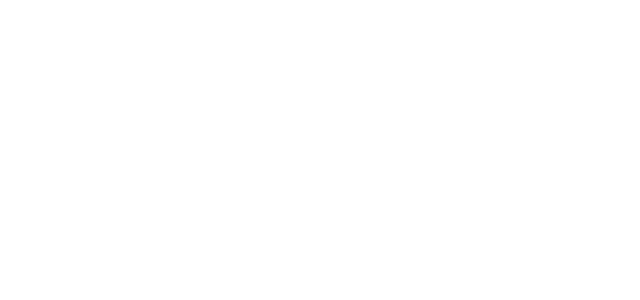
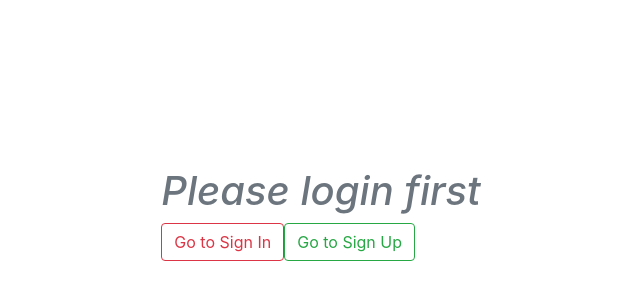
Before and after one commit to faiza203/Urdu_Version_Tailor_App, a React (Create React App) app: page /Measurment in a window 1280 px wide. Shown: the part 186-486 px from the top of the page, without its empty margins (319-959 px from the left). Built offline with nearby package versions, Linux system fonts and the light colour scheme.

Commit message:
Add Measurment in Router

```diff
--- a/src/App.tsx
+++ b/src/App.tsx
@@ -1,6 +1,6 @@
 import { Router, Route, Switch } from 'react-router';
 import './App.css';
-import { Home, SignUp, SignIn, DashBoard } from './Components/Elements';
+import { Home, SignUp, SignIn, DashBoard, Measurment } from './Components/Elements';
 import { history } from './Components/history';
 import 'bootstrap/dist/css/bootstrap.min.css';
 
@@ -13,6 +13,7 @@ function App() {
           <Route path="/SignUp" component={SignUp}></Route>
           <Route path="/SignIn" component={SignIn}></Route>
           <Route path="/DashBoard" component={DashBoard}></Route>
+          <Route path="/Measurment" component={Measurment}></Route>
         </Switch>
       </Router>
     </div>
--- a/src/Components/Elements/Customer.tsx
+++ b/src/Components/Elements/Customer.tsx
@@ -1,6 +1,7 @@
 import { useDispatch, useSelector } from 'react-redux';
 import firsbase from 'firebase';
-import { checkCustomer, checkCustomerFirebase } from '../Functions';
+import { checkCustomerFirebase } from '../Functions';
+import { history } from './../history';
 
 export const Customers = (props: any) => {
     const state = useSelector((state: any) => state);
@@ -23,6 +24,8 @@ export const Customers = (props: any) => {
                         <button className="btn btn-outline-danger d-inline m-1" onClick={() => {
                         }}>آرڈر</button>
                         <button className="btn btn-outline-success d-inline m-2 " onClick={() => {
+                            history.push("/Measurment")
+                            history.replace("/Measurment")
                         }}>پیمائش                </button>
                         <h3 className="h3 text-muted d-inline mt-2">{Customer}</h3>
                     </div>
--- a/src/Components/Elements/Measurment.tsx
+++ b/src/Components/Elements/Measurment.tsx
@@ -1,46 +1,11 @@
+import { useSelector } from 'react-redux';
 import { history } from './../history';
 
 export function Measurment() {
-    // export const AddMeasurment = () => {
-    //     const dispatch = useDispatch();
-    //     const customerState = useSelector((state: any) => state);
-    //     const tailor = customerState.tailors[0];
-    //     const client = customerState.customer[0];
-    //     const promise = () => {
-    //         firebase.firestore().collection('Measurments').doc(tailor).collection("Customer").get()
-    //             .then(snapshot => {
-    //                 snapshot.docs.forEach(client => {
-    //                     const clientName = client.id;
-    //                     const measurment = client.data().measurmentEle;
-    //                     checkFirebaseMeasurment(clientName, measurment, dispatch, customerState.measurment);
-    //                 })
-    //             }).catch()
-    //     }
-    //     promise();
-
-    //     const saveMeasurment: any = (e: any) => {
-    //         e.preventDefault();
-
-    //         const [Length, Width, Neck, Chest, Waist, Bust, ArmLenght, ShoulderLenght, LegLenght] = e.target;
-    //         const measurmentEle = {
-    //             Length: Length.value, Width: Width.value, Chest: Chest.value, Bust: Bust.value, Waist: Waist.value, Neck: Neck.value, ArmLenght: ArmLenght.value, Shoulder: ShoulderLenght.value, LegLenght: LegLenght.value
-    //         }
-    //         const promise = firebase.firestore().collection('Measurments').doc(tailor).collection("Customer").doc(client).set({
-    //             measurmentEle
-    //         });
-    //         promise.then(() => {
-    //             checkMeasurment(client, measurmentEle, dispatch, customerState.measurment);
-    //             history.push("/DashBoard");
-    //             history.replace("/DashBoard");
-    //             dispatch(deleteClient());
-    //         })
-    //         promise.catch((err) => {
-    //             alert(err.message);
-    //             dispatch(deleteClient());
-    //         })
-    //     }
-
+    const state = useSelector((state: any) => state);
     return (<div>
+        {
+            state.Tailor[0] ?
                 <div className="measurment">
                     <h1 className="h1 text-muted">Measurment</h1>
                     <form className="mr-5 ">
@@ -81,6 +46,7 @@ export function Measurment() {
                         Go to Sign Up
                          </button>
                 </div>
-    </div>
+        }
+    </div >
     )
 }
```
Also changed, not shown: 1 other file (tests, documents, lock files or other folders). Lines whose indentation alone changed are shown as unchanged.
